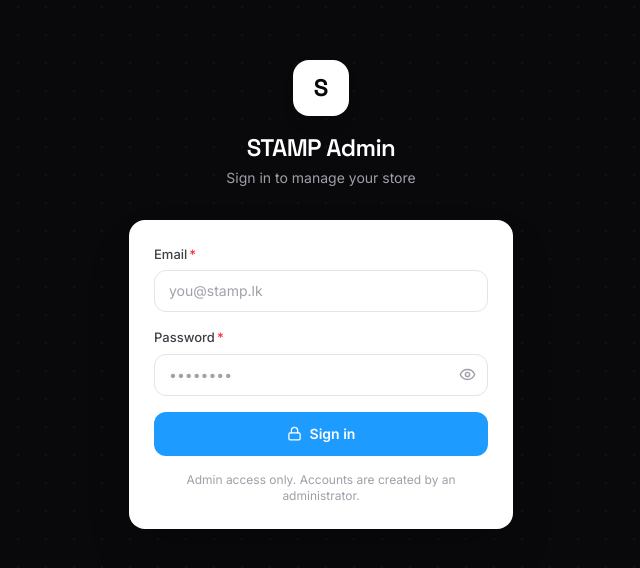
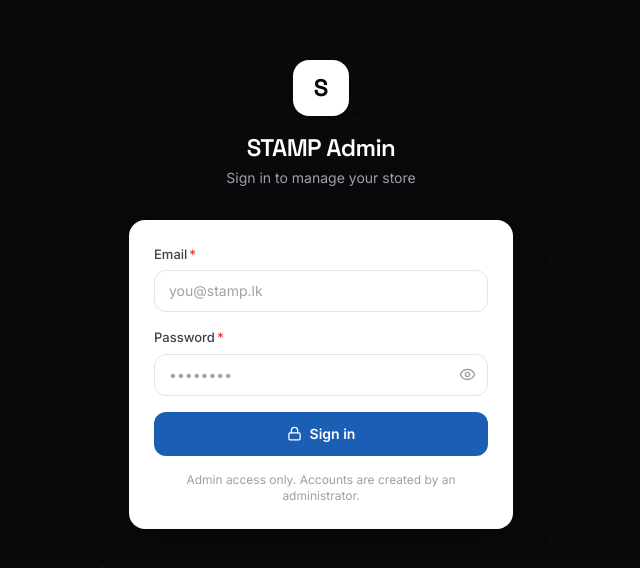
Before and after one commit to jawa0111/stamp-admin, a React (Vite) app: page /login in a window 1280 px wide. Shown: the part 106-674 px from the top of the page, without its empty margins (319-959 px from the left). Built offline with nearby package versions, Linux system fonts and the light colour scheme; no server answers.

Commit message:
Use royal cobalt blue for button accent

```diff
--- a/src/index.css
+++ b/src/index.css
@@ -24,10 +24,10 @@
   --color-canvas: #f4f4f6;   /* page background */
   --color-surface: #ffffff;  /* cards, inputs, modals */
 
-  /* Brand accent — bright azure, readable with white text */
-  --color-primary: #1e9bff;        /* azure */
-  --color-primary-strong: #0d84e6; /* darker azure hover */
-  --color-primary-soft: #e8f4ff;   /* light azure tint */
+  /* Brand accent — royal cobalt blue, readable with white text */
+  --color-primary: #1a5fb4;        /* royal blue */
+  --color-primary-strong: #154a8f; /* darker royal hover */
+  --color-primary-soft: #e7f0fb;   /* light royal tint */
 
   --color-accent-500: #f59e0b;
   --color-accent-600: #d97706;
@@ -49,9 +49,9 @@
   --color-canvas: #0b0b0e;
   --color-surface: #17171c;
 
-  --color-primary: #33a6ff;        /* azure — brighter on dark */
-  --color-primary-strong: #5cb8ff; /* lighter azure hover */
-  --color-primary-soft: #16324d;
+  --color-primary: #3b82d6;        /* royal blue — brighter on dark */
+  --color-primary-strong: #5c9ae6; /* lighter royal hover */
+  --color-primary-soft: #16243d;
 
   color-scheme: dark;
 }
```
